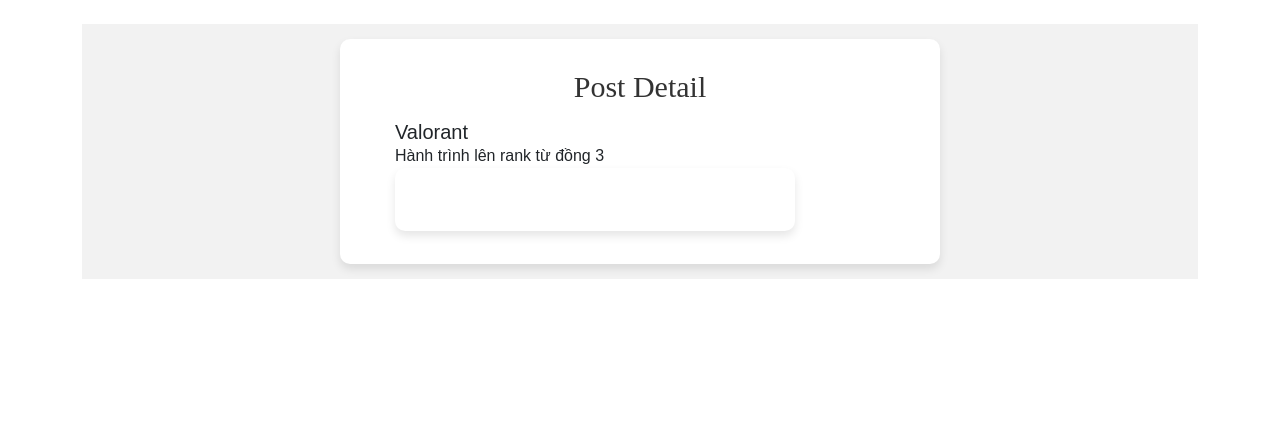
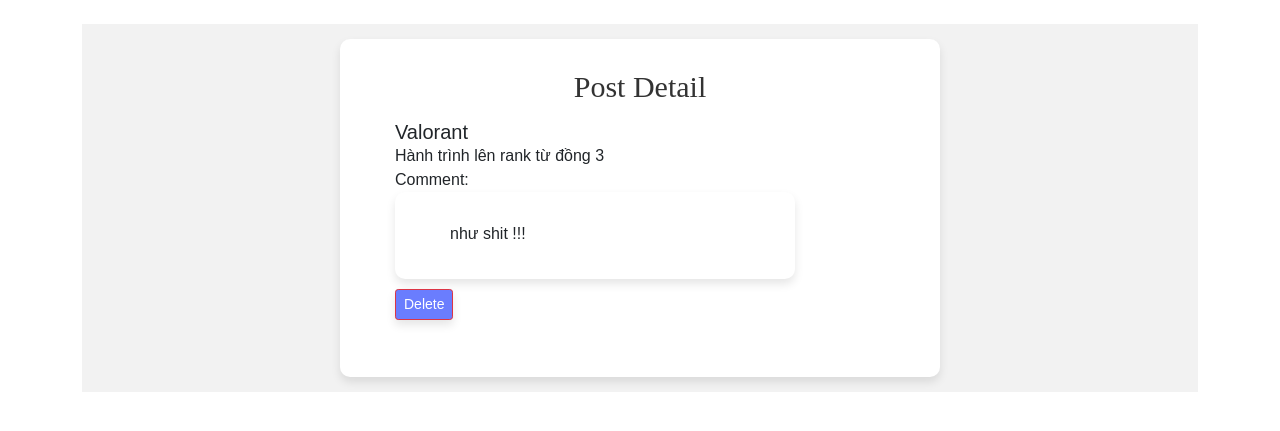
Before and after one commit to BayHen/python-flask, a Flask app: page /post/post_detail/1 in a window 1280 px wide. Shown: the part 60-491 px from the top of the page. Run offline with Flask 3, Linux system fonts and the light colour scheme; some libraries are stand-ins or nearby versions.

Commit message:
Update code fix and add, delete Comment

```diff
--- a/app.py
+++ b/app.py
@@ -29,7 +29,7 @@ login_manager.init_app(app)
 @login_manager.user_loader
 def load_user(id):
         # since the user_id is just the primary key of our user table, use it in the query for the user
-        return User.query.get(int(id))
+        return db.session.get(User, id)
 
 class User(UserMixin,db.Model):
     id = db.Column(db.Integer, primary_key=True)
@@ -63,7 +63,7 @@ class Comment(UserMixin,db.Model):
     id = db.Column(db.Integer, primary_key=True)
     user_id = db.Column(db.Integer, ForeignKey('user.id'))
     post_id = db.Column(db.Integer, ForeignKey('post.id'))
-    comment_body = db.Column(db.String(1000), nullable=False, unique = True)
+    comment_body = db.Column(db.String(1000), nullable=False)
     date_create = db.Column(db.Date(), default=datetime.utcnow)
 
     def __init__(self, user_id=None, post_id=None, comment_body=None, date_create=None):
@@ -242,15 +242,40 @@ def post_detail(id):
     form = CreateCommentForm()
     if current_user.is_authenticated:
         post = Post.query.filter_by(user_id=current_user.id).first()
-        if post is None:
+        if post is not None:
+            if request.method == 'POST':
+                try:
+                    comment = Comment(current_user.id, id, form.comment.data)
+                    db.session.add(comment)
+                    db.session.commit()
+                    return redirect(url_for('post_detail', id=id))
+                except Exception as e:
+                    db.session.rollback()
+                    print("Transaction failed:", e)
+                    flash('Lỗi')
+    return render_template('post/post_detail.html',form=form , comments=comments, post_detail=post_detail)
+
+#Delete Comment
+@app.route('/delete/comment/<int:id>', methods=['GET', 'POST'])
+@login_required
+def deleteComment(id):
+    if current_user.is_authenticated:
+        user = User.query.filter_by(id=current_user.id).first()
+        comment = Comment.query.get_or_404(id)
+        if comment.user_id != user.id:
+            flash("Bạn không có quyền xóa bình luận này!!!!", "info")
+            return redirect(url_for('post_detail', id=comment.post_id))
+        else:
             try:
-                comment = Comment(current_user.id, post.id, form.comment.data)
-                db.session.add(comment)
+                db.session.delete(comment)
                 db.session.commit()
-                return redirect(url_for('post_detail', id=post.id))
-            except:
+                flash("Bạn đã xóa bình luận thành công!!!!", "info")
+                return redirect(url_for('post_detail', id=comment.post_id))
+            except Exception as e:
+                db.session.rollback()
+                print("Transaction failed:", e)
                 flash('Lỗi')
-    return render_template('post/post_detail.html',form=form , comments=comments, post_detail=post_detail)
+        return redirect(url_for('post_detail', id=comment.post_id))
 
 # Invalid URL
 @app.errorhandler(404)
--- a/templates/comment/comment.html
+++ b/templates/comment/comment.html
@@ -1,6 +1,5 @@
 <form action="{{ url_for('post_detail', id=post_detail.id) }}" method="post">
     <div class="validate-input">
-        <span class="form-label-comment">Comment:</span>
         {{ form.comment(class="form-control", placeholder="Comment........") }}
     </div>
     <button class="btn form-label-comment">
--- a/templates/post/post_detail.html
+++ b/templates/post/post_detail.html
@@ -17,12 +17,18 @@
                 {% endwith %}
                 <h5>{{post_detail.blog_name}}</h5>
                 <span>{{post_detail.content}}</span>
+                <br>
+                <span class="form-label-comment">Comment:</span>
                 <div class="comment-of-post">
                     {%  for comment in comments%}
+                    <form action="{{ url_for('deleteComment', id=comment.id) }}" method="post">
                         <div class="comment-item">
-                            <p>{{comment.comment}}</p>
+                            <span>{{comment.comment_body}}</span>
                         </div>
+                        <button type="submit" class="btn btn-danger btn-sm">Delete</button>
+                    </form>
                     {% endfor %}
+                <br>
                 </div>
             </div>
             {% if current_user.is_authenticated %}
--- a/templates/user/posts.html
+++ b/templates/user/posts.html
@@ -8,7 +8,7 @@
     </div>
 {% endif %}
 {% endwith %}
-<div class="row row-cols-3">
+<div class="grid-row md:grid-cols-3">
     {% for post in posts%}
     <div class="col-6 col-md-4">
         <div class="wrap-post100">
```
Also changed, not shown: instance/project_test.db.
